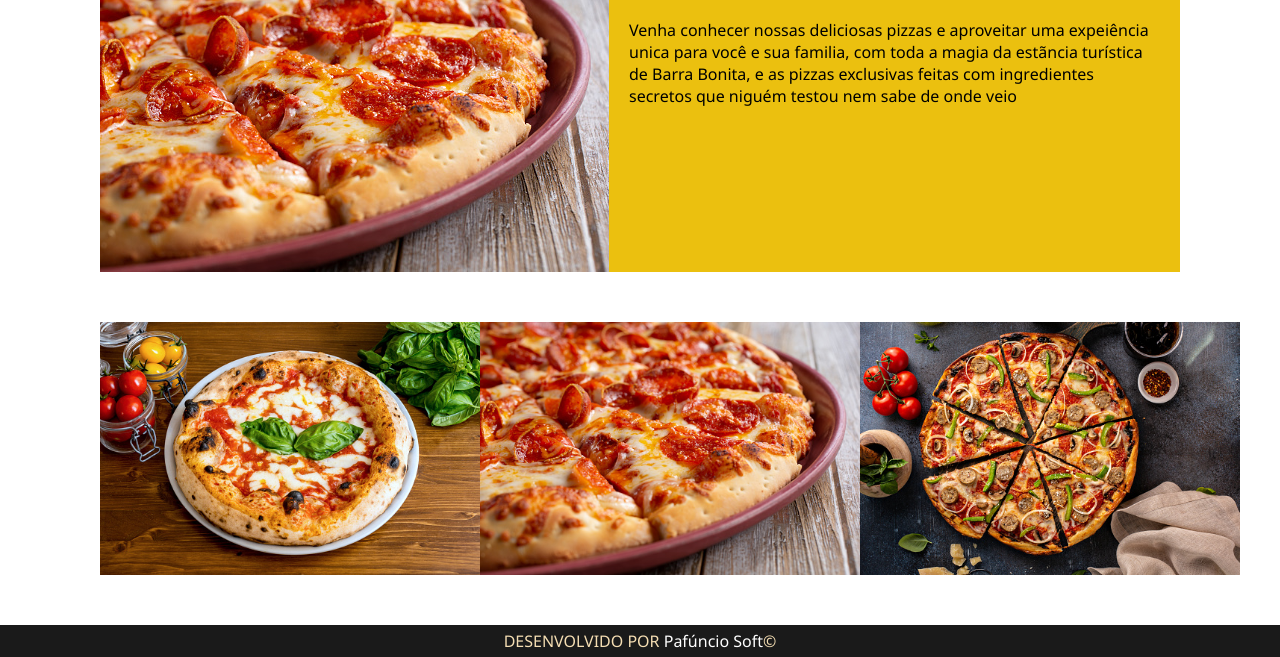
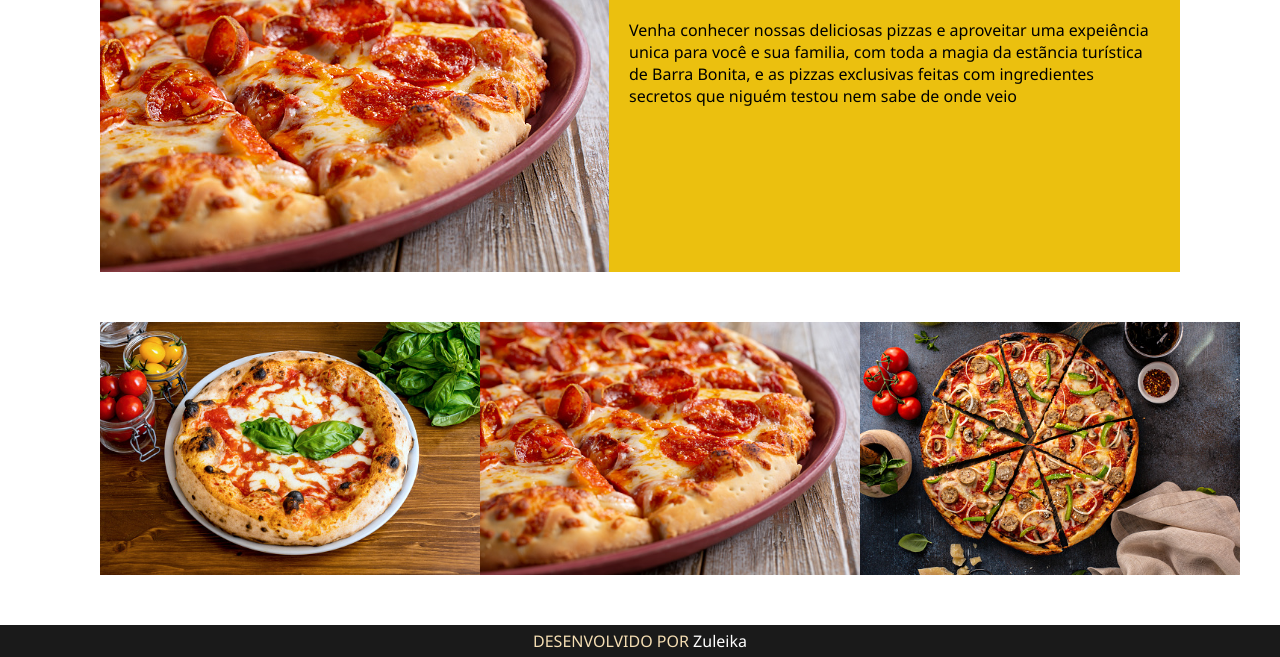
Before and after one commit to jumaceeedoo/pizza-delicia, a plain HTML site: page index.html in a window 1280 px wide. Shown: the part 347-1004 px from the top of the page. Drawn offline with Linux system fonts and the light colour scheme.

Commit message:
Alterando o footer do site

```diff
--- a/index.html
+++ b/index.html
@@ -47,7 +47,7 @@
 
     <!--RODAPE DO SITE-->
     <footer>
-        DESENVOLVIDO POR <a href="#">Pafúncio Soft</a>&copy
+        DESENVOLVIDO POR <a href="#">Zuleika</a>
     </footer>
 </body>
 </html>
```
